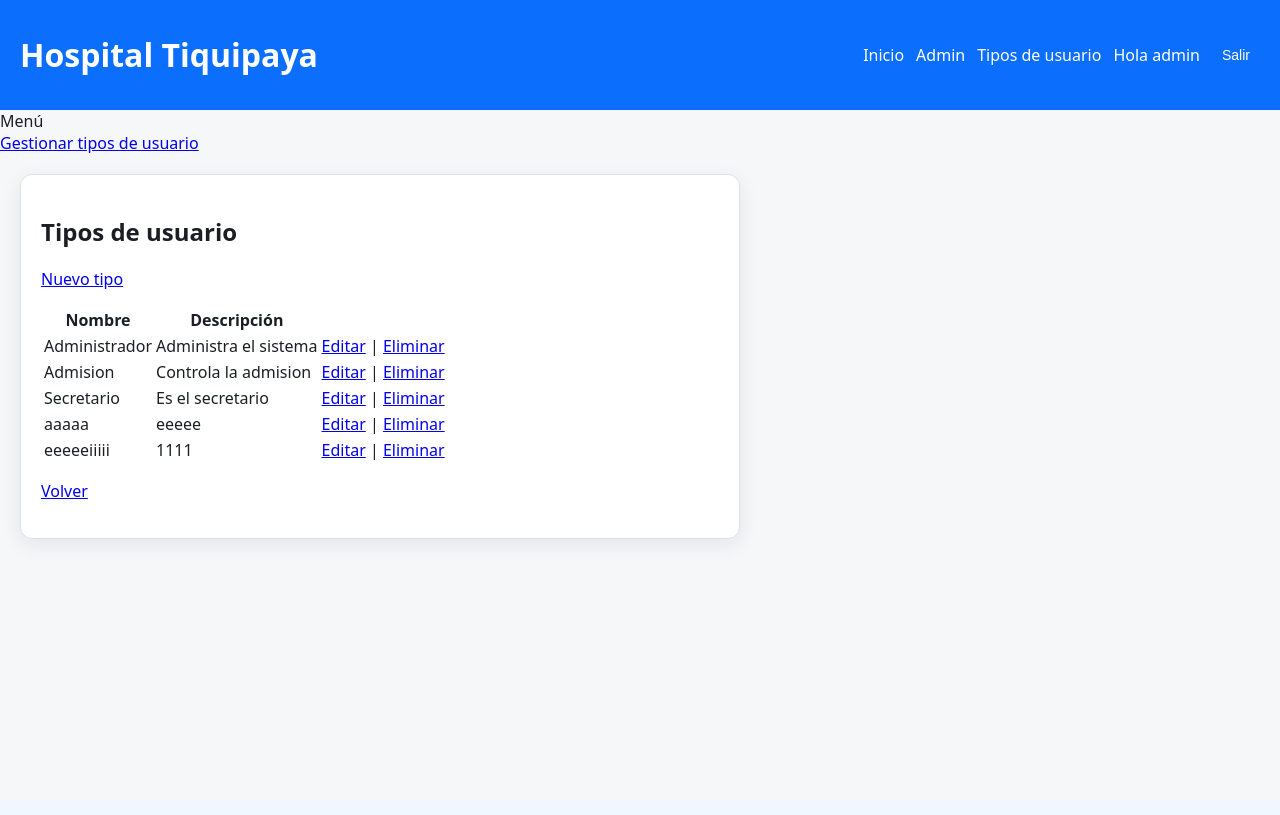
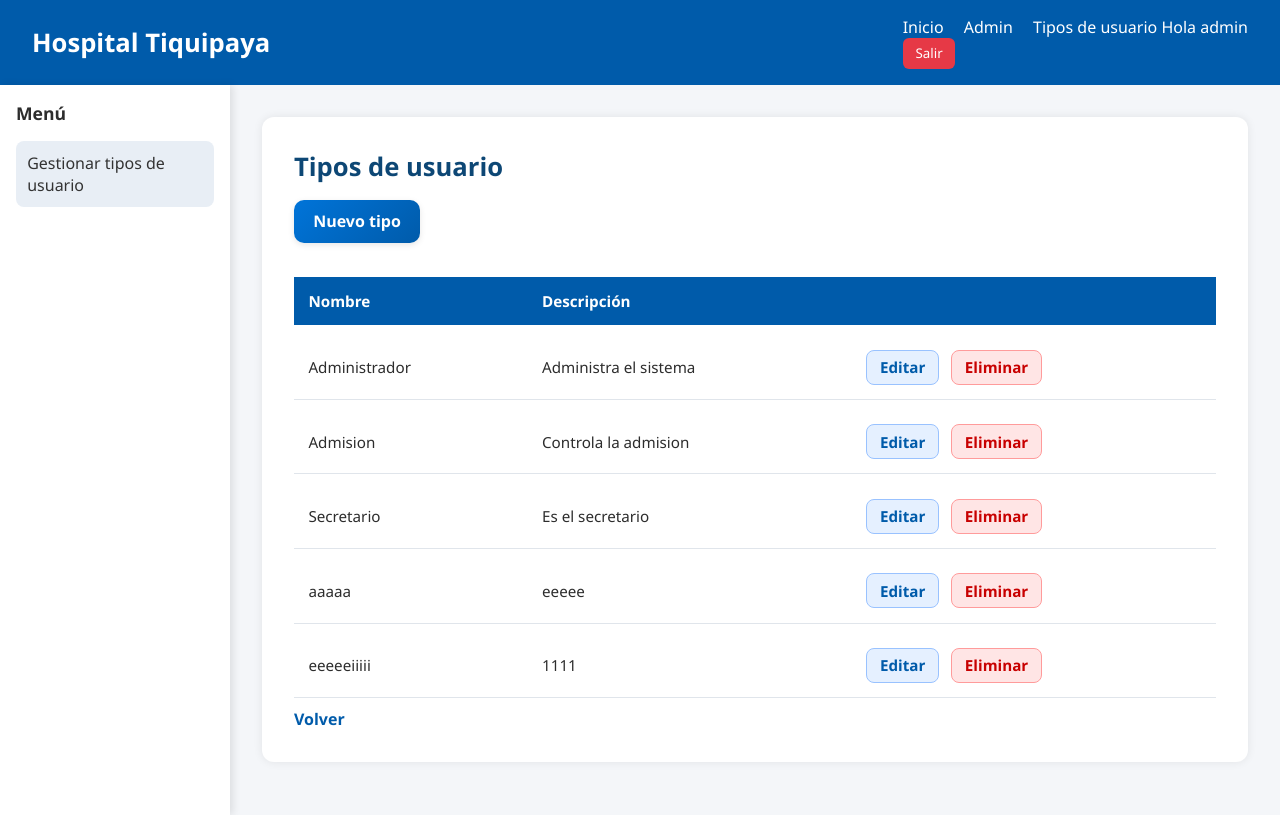
Before and after one commit to Guilder23/Hospital-Tiquipaya, a Django app: page /accounts/tipos/ in a window 1280 px wide. Before the commit the page ends 548 px from the top, so only its background shows below. Run offline with Django 4.2, Linux system fonts and the light colour scheme; a user stored in the database is signed in; data comes from the database, SQL or seed files in the repository; both versions use the stored data as it was after the commit.

Commit message:
Mejorando la interfaz hasta ahora,de base, home, accounts/tipos usuario, registro y login

```diff
--- a/apps/accounts/views.py
+++ b/apps/accounts/views.py
@@ -16,11 +16,9 @@ def register(request):
         form = UserCreationForm()
     return render(request, 'registration/register.html', {'form': form})
 
-class TipoUsuarioListView(LoginRequiredMixin, UserPassesTestMixin, ListView):
+class TipoUsuarioListView(LoginRequiredMixin, ListView):
     model = TipoUsuario
     template_name = 'accounts/tipos/list.html'
-    def test_func(self):
-        return self.request.user.is_staff
 
 class TipoUsuarioCreateView(LoginRequiredMixin, UserPassesTestMixin, CreateView):
     model = TipoUsuario
--- a/static/css/accounts/tipos/list.css
+++ b/static/css/accounts/tipos/list.css
@@ -1,3 +1,136 @@
-.table{width:100%;border-collapse:collapse;margin-top:12px}
-.table th,.table td{border-bottom:1px solid #eceff4;padding:10px;text-align:left}
-.btn{display:inline-block;background:#0b6efd;color:#fff;padding:8px 12px;border-radius:10px;text-decoration:none}
+/* ======= CONTENEDOR PRINCIPAL ======= */
+.card {
+  overflow-x: auto; /* Evita solapamiento en pantallas pequeñas */
+}
+
+/* ======= TITULO ======= */
+.card h2 {
+  font-size: 1.6rem;
+  color: #0d4775;
+  margin-bottom: 1rem;
+  text-align: left;
+}
+
+/* ======= BOTÓN NUEVO ======= */
+.btn {
+  display: inline-block;
+  padding: .65rem 1.2rem;
+  background: linear-gradient(135deg, #0074d9, #005baa);
+  color: white !important;
+  font-weight: 600;
+  border-radius: 10px;
+  text-decoration: none;
+  transition: .25s ease;
+  box-shadow: 0 2px 6px rgba(0,0,0,0.1);
+}
+
+.btn:hover {
+  background: linear-gradient(135deg, #005baa, #003f73);
+  box-shadow: 0 3px 10px rgba(0,0,0,0.18);
+}
+
+/* ======= TABLA ======= */
+.table {
+  width: 100%;
+  border-collapse: separate;
+  border-spacing: 0 10px;
+  margin-top: 1.5rem;
+}
+
+/* ENCABEZADOS */
+.table th {
+  background: #005baa;
+  color: #fff;
+  padding: .9rem;
+  text-align: left;
+  font-size: .95rem;
+}
+
+/* FILAS */
+.table tr {
+  background: #ffffff;
+  transition: .2s;
+}
+
+.table tr:hover {
+  background: #f0f6ff;
+}
+
+/* CELDAS */
+.table td {
+  padding: .9rem;
+  border-bottom: 1px solid #e0e5eb;
+  font-size: .95rem;
+}
+
+/* ======= ACCIONES ======= */
+.actions {
+  white-space: nowrap; /* Evita que se rompa la fila */
+}
+
+/* BOTÓN EDITAR */
+.link-edit {
+  padding: .4rem .8rem;
+  background: #e5f0ff;
+  border: 1px solid #99c2ff;
+  color: #005baa !important;
+  border-radius: 8px;
+  text-decoration: none;
+  font-weight: 600;
+  margin-right: .5rem;
+  display: inline-block;
+  transition: .2s;
+}
+
+.link-edit:hover {
+  background: #cfe3ff;
+}
+
+/* BOTÓN ELIMINAR */
+.link-delete {
+  padding: .4rem .8rem;
+  background: #ffe5e5;
+  border: 1px solid #ff9b9b;
+  color: #c80000 !important;
+  border-radius: 8px;
+  text-decoration: none;
+  font-weight: 600;
+  display: inline-block;
+  transition: .2s;
+}
+
+.link-delete:hover {
+  background: #ffcccc;
+}
+
+/* ======= LINK VOLVER ======= */
+.card p a {
+  text-decoration: none;
+  color: #005baa;
+  font-weight: 600;
+}
+
+.card p a:hover {
+  text-decoration: underline;
+}
+
+/* ======= RESPONSIVE ======= */
+@media (max-width: 600px) {
+
+  .table th,
+  .table td {
+    padding: .7rem;
+    font-size: .85rem;
+  }
+
+  .link-edit,
+  .link-delete {
+    padding: .35rem .6rem;
+    font-size: .8rem;
+  }
+
+  .btn {
+    padding: .6rem 1rem;
+    font-size: .9rem;
+  }
+}
--- a/static/css/base/base.css
+++ b/static/css/base/base.css
@@ -1,17 +1,103 @@
-:root{--bg:#f6f7f9;--primary:#0b6efd;--text:#1b1f24;--border:#dde1e6}
-*{box-sizing:border-box}
-html,body{height:100%}
-body{font-family:system-ui,Arial,sans-serif;margin:0;background:var(--bg);color:var(--text)}
-.site-header{background:var(--primary);color:#fff;padding:12px 20px;display:flex;justify-content:space-between;align-items:center}
-.site-header nav{display:flex;gap:12px;align-items:center}
-.site-header a{color:#fff;text-decoration:none}
-main{padding:20px}
-.card{background:#fff;border:1px solid var(--border);border-radius:12px;padding:20px;max-width:720px;box-shadow:0 6px 20px rgba(27,31,36,.08)}
-.form-row{display:flex;flex-direction:column;margin-bottom:12px}
-input,select,button{padding:10px;border:1px solid #c9ced6;border-radius:10px;font-size:14px}
-button{background:var(--primary);color:#fff;border:none;cursor:pointer;transition:transform .05s ease,opacity .2s}
-button:hover{opacity:.95}
-button:active{transform:scale(.99)}
-.ok{color:var(--primary)}
-.err{color:#b00020}
-.logout-form{display:inline}
+/* ======= RESET ======= */
+* {
+  margin: 0;
+  padding: 0;
+  box-sizing: border-box;
+  font-family: "Segoe UI", sans-serif;
+}
+
+body {
+  background: #f4f6f9;
+  color: #2d2d2d;
+}
+
+/* ======= HEADER ======= */
+.site-header {
+  background: #005baa;
+  color: #fff;
+  padding: 1rem 2rem;
+  display: flex;
+  justify-content: space-between;
+  align-items: center;
+}
+
+.site-header h1 {
+  font-size: 1.6rem;
+  font-weight: 600;
+}
+
+.site-header nav a {
+  color: #fff;
+  margin-left: 1rem;
+  text-decoration: none;
+  font-weight: 500;
+  transition: 0.2s;
+}
+
+.site-header nav a:hover {
+  color: #d1e8ff;
+}
+
+.logout-form button {
+  margin-left: 1rem;
+  padding: 0.4rem .8rem;
+  background: #e63946;
+  border: none;
+  border-radius: 6px;
+  color: white;
+  cursor: pointer;
+  transition: .2s;
+}
+
+.logout-form button:hover {
+  background: #b91c1c;
+}
+
+/* ======= LAYOUT ======= */
+.layout {
+  display: flex;
+}
+
+/* ======= SIDEBAR ======= */
+.sidebar {
+  width: 230px;
+  background: #ffffff;
+  height: calc(100vh - 70px);
+  padding: 1rem;
+  box-shadow: 3px 0 8px rgba(0,0,0,0.1);
+}
+
+.sidebar-header {
+  font-weight: bold;
+  margin-bottom: 1rem;
+  font-size: 1.1rem;
+}
+
+.sidebar-link {
+  display: block;
+  padding: .7rem;
+  border-radius: 8px;
+  margin-bottom: .5rem;
+  text-decoration: none;
+  color: #333;
+  background: #e8eef5;
+  transition: .2s;
+}
+
+.sidebar-link:hover {
+  background: #d0e2ff;
+}
+
+/* ======= CONTENT ======= */
+.content {
+  flex: 1;
+  padding: 2rem;
+}
+
+/* ======= CARD ======= */
+.card {
+  background: white;
+  padding: 2rem;
+  border-radius: 12px;
+  box-shadow: 0 0 10px rgba(0,0,0,0.08);
+}
--- a/templates/accounts/tipos/list.html
+++ b/templates/accounts/tipos/list.html
@@ -1,9 +1,11 @@
 {% extends "base.html" %}
-{% block extra_css %}<link rel="stylesheet" href="/static/css/tipousuario_list.css">{% endblock %}
+{% block extra_css %}<link rel="stylesheet" href="/static/css/accounts/tipos/list.css">{% endblock %}
 {% block content %}
 <section class="card">
   <h2>Tipos de usuario</h2>
+  {% if request.user.is_staff %}
   <p><a class="btn" href="/accounts/tipos/nuevo/">Nuevo tipo</a></p>
+  {% endif %}
   <table class="table">
     <thead><tr><th>Nombre</th><th>Descripción</th><th></th></tr></thead>
     <tbody>
@@ -11,10 +13,11 @@
       <tr>
         <td>{{ t.nombre }}</td>
         <td>{{ t.descripcion }}</td>
-        <td>
-          <a href="/accounts/tipos/{{ t.id }}/editar/">Editar</a>
-          |
-          <a href="/accounts/tipos/{{ t.id }}/eliminar/">Eliminar</a>
+        <td class="actions">
+          {% if request.user.is_staff %}
+            <a class="link-edit" href="/accounts/tipos/{{ t.id }}/editar/">Editar</a>
+            <a class="link-delete" href="/accounts/tipos/{{ t.id }}/eliminar/">Eliminar</a>
+          {% endif %}
         </td>
       </tr>
       {% empty %}
@@ -25,4 +28,4 @@
   <p><a href="/">Volver</a></p>
  </section>
 {% endblock %}
-{% block extra_js %}<script src="/static/js/tipousuario_list.js"></script>{% endblock %}
+{% block extra_js %}{% endblock %}
--- a/templates/base/base.html
+++ b/templates/base/base.html
@@ -13,7 +13,7 @@
   <nav>
     <a href="/">Inicio</a>
     <a href="/admin/">Admin</a>
-    {% if request.user.is_authenticated and request.user.is_staff %}
+    {% if request.user.is_authenticated %}
       <a href="/accounts/tipos/">Tipos de usuario</a>
     {% endif %}
     {% if request.user.is_authenticated %}
@@ -31,7 +31,7 @@
 <div class="layout">
   <aside class="sidebar">
     <div class="sidebar-header">Menú</div>
-    {% if request.user.is_authenticated and request.user.is_staff %}
+    {% if request.user.is_authenticated %}
       <a class="sidebar-link" href="/accounts/tipos/">Gestionar tipos de usuario</a>
     {% endif %}
   </aside>
--- a/templates/registration/login.html
+++ b/templates/registration/login.html
@@ -1,5 +1,5 @@
 {% extends "base.html" %}
-{% block extra_css %}<link rel="stylesheet" href="/static/css/login.css">{% endblock %}
+{% block extra_css %}<link rel="stylesheet" href="/static/css/registration/login.css">{% endblock %}
 {% block content %}
 <section class="card auth-card">
   <h2>Ingresar</h2>
--- a/templates/registration/register.html
+++ b/templates/registration/register.html
@@ -1,5 +1,5 @@
 {% extends "base.html" %}
-{% block extra_css %}<link rel="stylesheet" href="/static/css/register.css">{% endblock %}
+{% block extra_css %}<link rel="stylesheet" href="/static/css/registration/register.css">{% endblock %}
 {% block content %}
 <section class="card auth-card">
   <h2>Crear cuenta</h2>
```
Also changed, not shown: static/css/accounts/tipos/confirm_delete.css (added, +32 -0 lines), static/css/accounts/tipos/form.css (added, +42 -0 lines), static/css/home/home.css (+21 -2 lines), static/css/registration/login.css (+83 -5 lines), static/css/registration/register.css (+82 -6 lines), templates/accounts/tipos/confirm_delete.html (+5 -5 lines), templates/accounts/tipos/form.html (+5 -5 lines), db.sqlite3.
